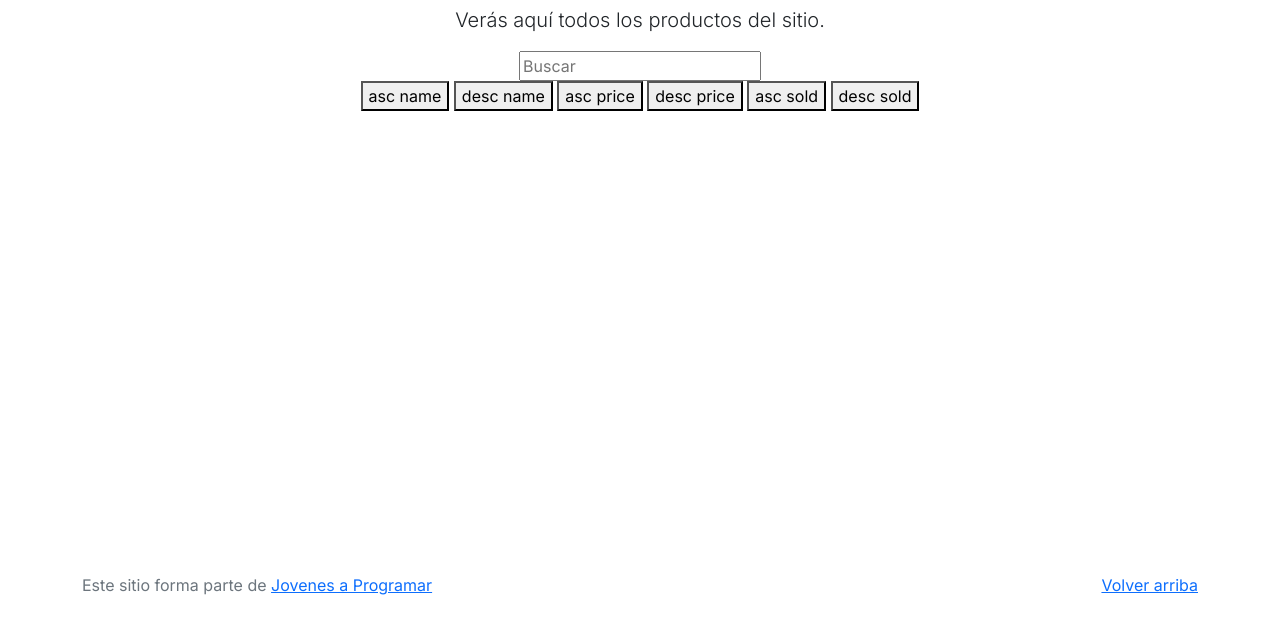
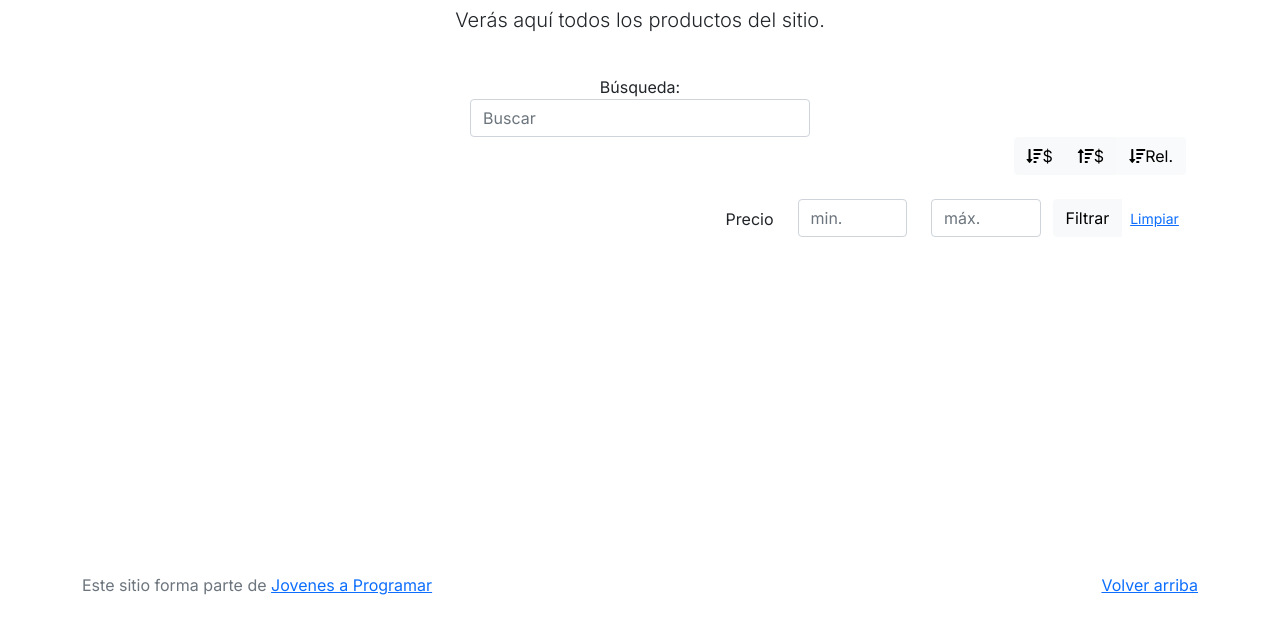
Before and after one commit to smolb0rb/e-commerce, a plain HTML site: page products.html in a window 1280 px wide. Shown: the part 113-746 px from the top of the page. Drawn offline with Linux system fonts and the light colour scheme; no server answers; sample sign-in values are in the browser's storage.

Commit message:
Finalizado buscador y filtros

```diff
--- a/js/products.js
+++ b/js/products.js
@@ -101,3 +101,27 @@ searchBar.addEventListener("input", function(e) {
 function contains(str, find) {
     return str.toLowerCase().indexOf(find.toLowerCase()) != -1;
 }
+
+// Filtro por rango de precio
+
+let priceFilterBtn = document.getElementById('priceFilterBtn');
+
+priceFilterBtn.addEventListener("click", function(e) {
+    let minPrice = document.getElementById('priceFilterMin').value || 0;
+    let maxPrice = document.getElementById('priceFilterMax').value;
+
+    let result = productsCache.filter(p => {
+        return (p.cost >= minPrice) && (maxPrice ? (p.cost <= maxPrice) : true);
+    });
+
+    showProducts(result);
+});
+
+let priceFilterClearBtn = document.getElementById('priceFilterClearBtn');
+
+priceFilterClearBtn.addEventListener("click", function(e) {
+    document.getElementById('priceFilterMin').value = undefined;
+    document.getElementById('priceFilterMax').value = undefined;
+
+    showProducts(productsCache)
+});
--- a/products.html
+++ b/products.html
@@ -40,24 +40,62 @@
     <div class="text-center p-4">
       <h2>Productos</h2>
       <p class="lead">Verás aquí todos los productos del sitio.</p>
+    </div>
 
-      <input type="text" name="" id="searchBar" placeholder="Buscar">
-      <br>
+    <div class="container">
 
-      <button onclick="showProducts(sortByName(true))">asc name</button>
-      <button onclick="showProducts(sortByName(false))">desc name</button>
+      <div class="row mx-auto">
+        <div class="mx-auto col-sm-6 col-lg-4">
+          <div class="text-center">
+            Búsqueda:
+          </div>
+          <input type="search" class="form-control" id="searchBar" placeholder="Buscar">
+        </div>
+      </div>
 
-      <button onclick="showProducts(sortByPrice(true))">asc price</button>
-      <button onclick="showProducts(sortByPrice(false))">desc price</button>
+      <div class="row">
+        <div class="col text-end">
+          <div class="btn-group btn-group-toggle mb-4" data-bs-toggle="buttons">
+            <input type="radio" class="btn-check" name="options" id="sortDesc" onclick="showProducts(sortByPrice(false))">
+            <label class="btn btn-light" for="sortDesc"><i class="fas fa-sort-amount-down mr-1"></i>$</label>
+            <input type="radio" class="btn-check" name="options" id="sortAsc" onclick="showProducts(sortByPrice(true))">
+            <label class="btn btn-light" for="sortAsc"><i class="fas fa-sort-amount-up mr-1"></i>$</label>
+            <input type="radio" class="btn-check" name="options" id="sortByCount" checked onclick="showProducts(sortBySold(false))">
+            <label class="btn btn-light" for="sortByCount"><i class="fas fa-sort-amount-down mr-1"></i>Rel.</label>
+          </div>
+        </div>
+      </div>
 
-      <button onclick="showProducts(sortBySold(true))">asc sold</button>
-      <button onclick="showProducts(sortBySold(false))">desc sold</button>
+      <div class="row">
+        <div class="col-lg-6 offset-lg-6 col-md-12 mb-1 container">
+          <div class="row container p-0 m-0">
+            <div class="col">
+              <p class="font-weight-normal text-end my-2">Precio</p>
+            </div>
+            <div class="col">
+              <input class="form-control" type="number" placeholder="min." id="priceFilterMin">
+            </div>
+            <div class="col">
+              <input class="form-control" type="number" placeholder="máx." id="priceFilterMax">
+            </div>
+            <div class="col-3 p-0">
+              <div class="btn-group" role="group">
+                <button class="btn btn-light btn-block" id="priceFilterBtn">Filtrar</button>
+                <button class="btn btn-link btn-sm" id="priceFilterClearBtn">Limpiar</button>
+              </div>
+            </div>
+          </div>
+        </div>
+      </div>
+
+      <div class="row">
+        <div class="list-group" id="product-list-container"></div>
+      </div>
 
     </div>
-    </div>
-    <div class="list-group" id="product-list-container">
-    </div>
+
   </main>
+
   <div class="row">
 
   </div>
```
